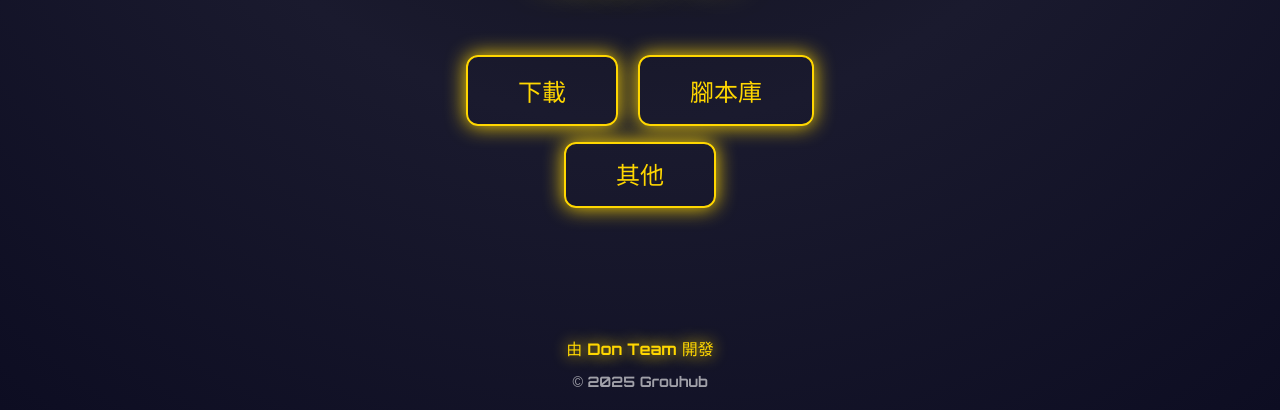
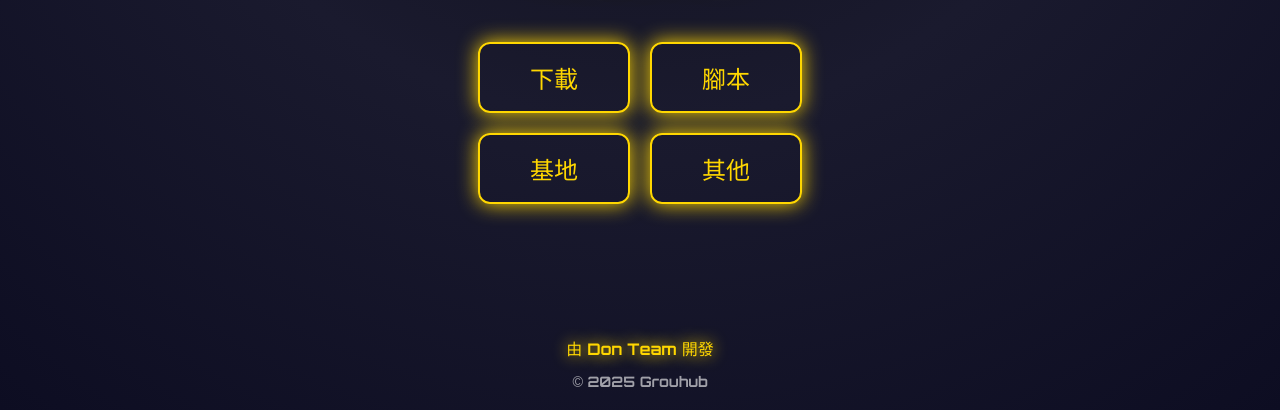
Before and after one commit to don12335/grouhub-website, a plain HTML site: page index.html in a window 1280 px wide. Shown: the part 390-800 px from the top of the page. Drawn offline with Linux system fonts and the light colour scheme.

Commit message:
Update index.html

```diff
--- a/index.html
+++ b/index.html
@@ -82,17 +82,13 @@
   <h1>Grouhub</h1>
 <div class="subtitle">Roblox 外掛</div>
 
-<!-- 上方兩個並排按鈕 -->
-<div style="display: flex; gap: 20px; margin-top: 20px;">
+<!-- 四個按鈕兩行兩列 -->
+<div style="display: grid; grid-template-columns: repeat(2, auto); gap: 20px; margin-top: 20px; justify-content: center;">
   <a href="download.html" class="download-btn">下載</a>
-  <a href="scripts.html" class="download-btn" target="_blank">腳本庫</a>
+  <a href="scripts.html" class="download-btn" target="_blank">腳本</a>
+  <a href="base.html" class="download-btn" target="_blank">基地</a>
+  <a href="tools.html" class="download-btn" target="_blank">其他</a>
 </div>
-
-<!-- 下方中間的小工具按鈕 -->
-<div style="margin-top: 30px;">
-  <a href="tools.html" target="_blank" class="download-btn">其他</a>
-</div>
-
 
   <div class="author">由 Don Team 開發</div>
 
```
